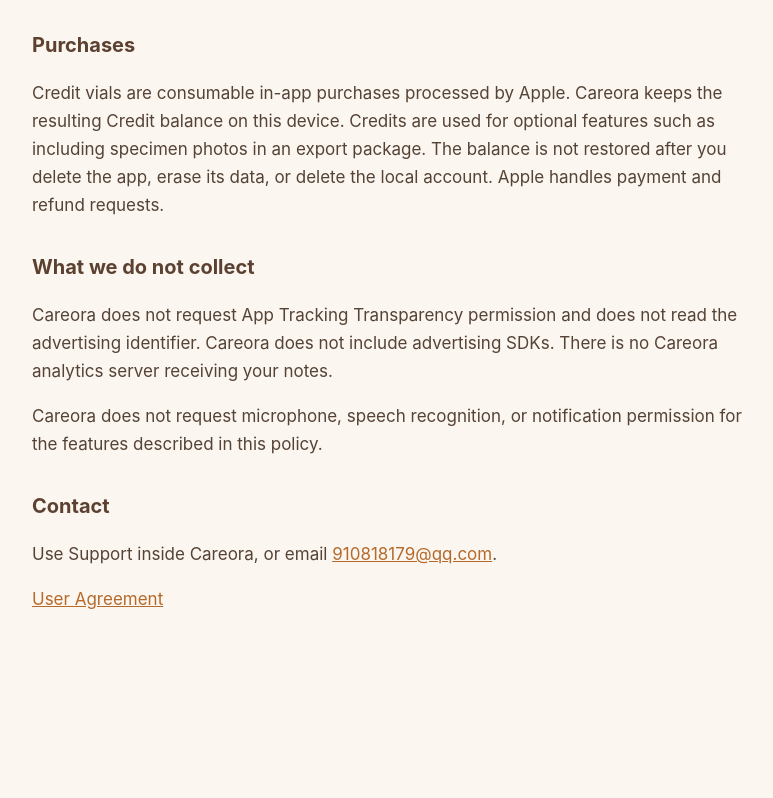
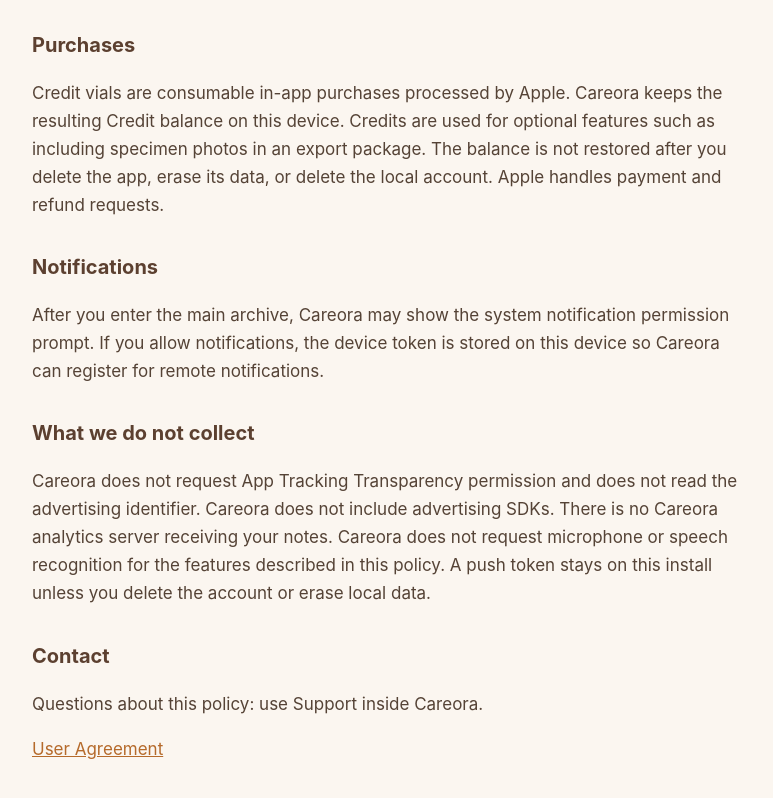
Before and after one commit to careora-app/careora-legal, a plain HTML site: page privacy-policy.html in a window 1280 px wide. Shown: the part 1322-2120 px from the top of the page, without its empty margins (248-1021 px from the left). Before the commit the page ends 2016 px from the top, so only its background shows below. Drawn offline with Linux system fonts and the light colour scheme.

Commit message:
Remove personal email from legal Contact sections.

```diff
--- a/privacy-policy.html
+++ b/privacy-policy.html
@@ -32,12 +32,14 @@
     <h2>Purchases</h2>
     <p>Credit vials are consumable in-app purchases processed by Apple. Careora keeps the resulting Credit balance on this device. Credits are used for optional features such as including specimen photos in an export package. The balance is not restored after you delete the app, erase its data, or delete the local account. Apple handles payment and refund requests.</p>
 
+    <h2>Notifications</h2>
+    <p>After you enter the main archive, Careora may show the system notification permission prompt. If you allow notifications, the device token is stored on this device so Careora can register for remote notifications.</p>
+
     <h2>What we do not collect</h2>
-    <p>Careora does not request App Tracking Transparency permission and does not read the advertising identifier. Careora does not include advertising SDKs. There is no Careora analytics server receiving your notes.</p>
-    <p>Careora does not request microphone, speech recognition, or notification permission for the features described in this policy.</p>
+    <p>Careora does not request App Tracking Transparency permission and does not read the advertising identifier. Careora does not include advertising SDKs. There is no Careora analytics server receiving your notes. Careora does not request microphone or speech recognition for the features described in this policy. A push token stays on this install unless you delete the account or erase local data.</p>
 
     <h2>Contact</h2>
-    <p>Use Support inside Careora, or email <a href="mailto:910818179@qq.com">910818179@qq.com</a>.</p>
+    <p>Questions about this policy: use Support inside Careora.</p>
     <p><a href="user-agreement.html">User Agreement</a></p>
   </main>
 </body>
```
Also changed, not shown: user-agreement.html (+1 -1 lines).
